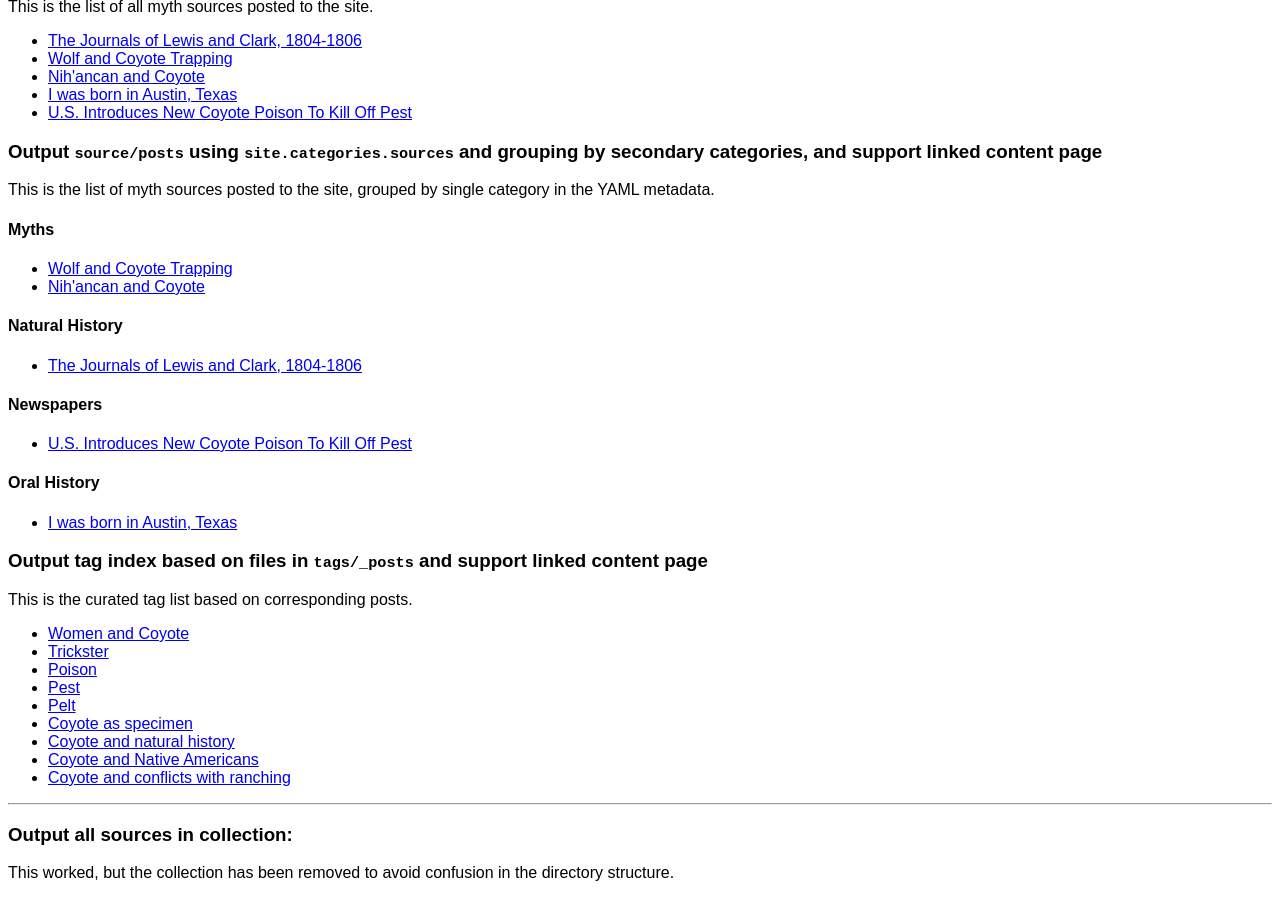
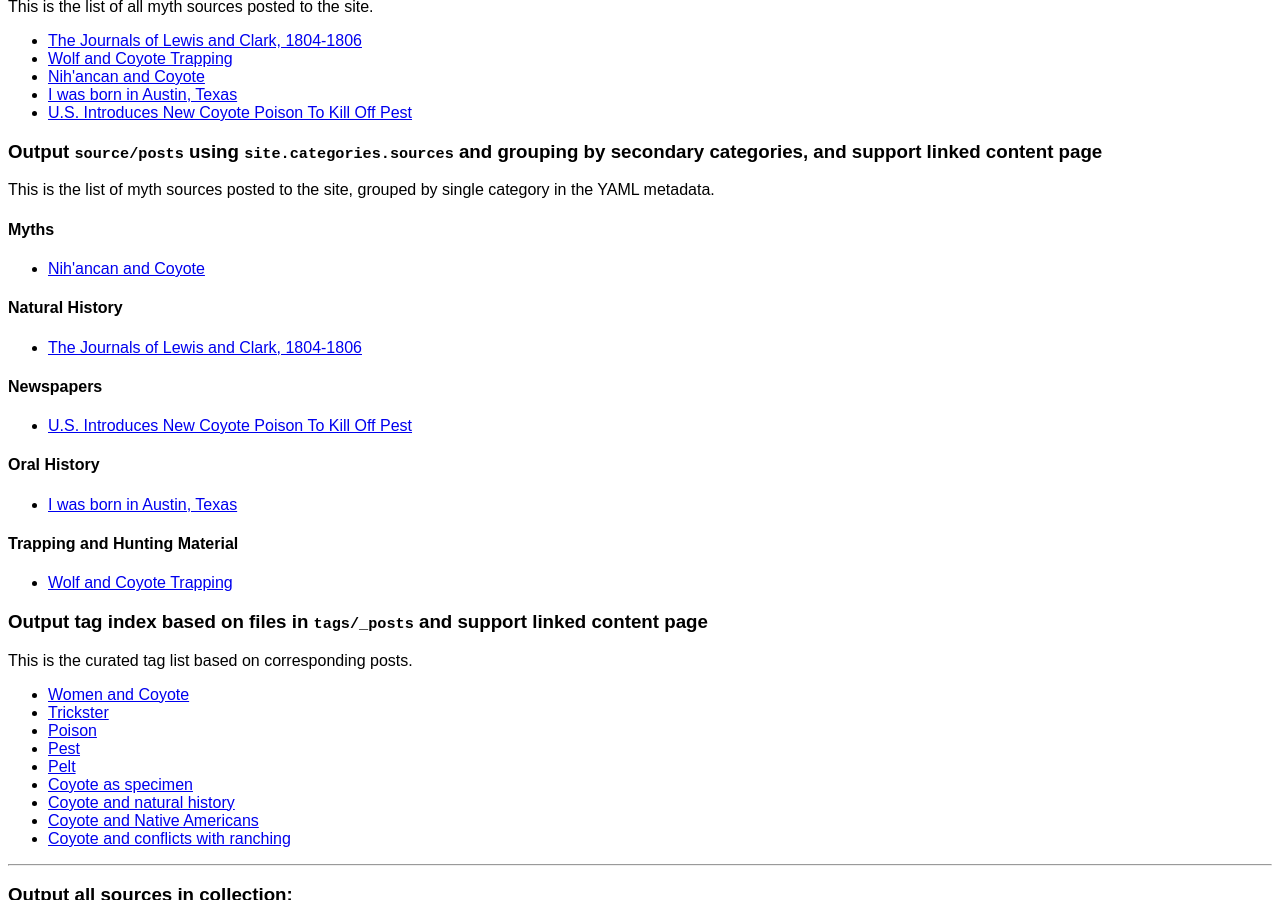
Before and after one commit to hofstra/coyote, a Jekyll site: the page built from _build/index.html, in a window 1280 px wide and 900 px high, scrolled down 450 px. Built offline with Jekyll 4.4.1, drawn with Linux system fonts in a browser that asks for light colours.

Commit message:
Update 2015-08-04-harding-wolf-coyote-trapping.md

```diff
--- a/_build/sources/_posts/2015-08-04-harding-wolf-coyote-trapping.md
+++ b/_build/sources/_posts/2015-08-04-harding-wolf-coyote-trapping.md
@@ -1,7 +1,7 @@
 ---
 layout: source
 title: Wolf and Coyote Trapping
-category: Myths
+category: Trapping and Hunting Material
 pubdate: 1909
 source: Internet Archive
 type: text
```
